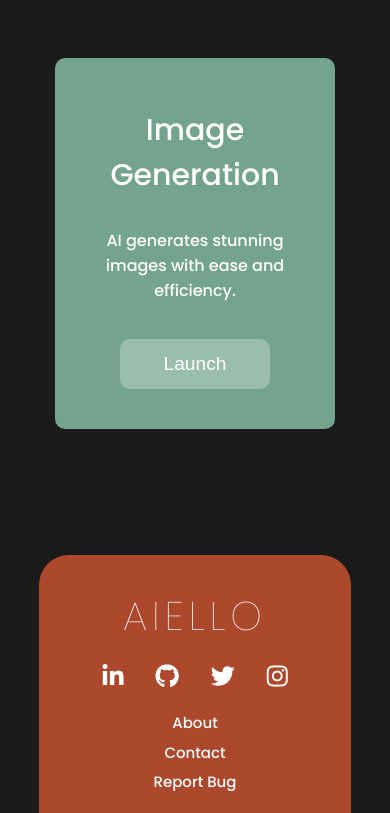
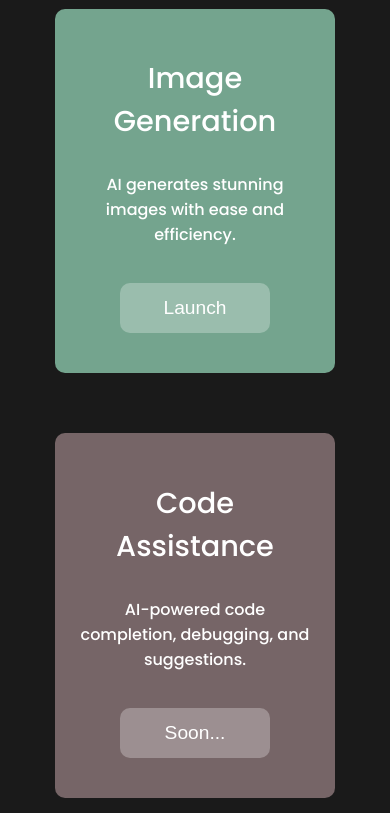
Before and after one commit to sagar803/Aiello-client, a React (Vite) app: page / in a window 390 px wide. Shown: the part 1271-2084 px from the top of the page. Built offline with nearby package versions, Linux system fonts and the light colour scheme.

Commit message:
Query page done with responsiveness

```diff
--- a/index.html
+++ b/index.html
@@ -5,6 +5,7 @@
     <meta name="viewport" content="width=device-width, initial-scale=1.0" />
     <link rel="preconnect" href="https://fonts.googleapis.com" />
     <link rel="preconnect" href="https://fonts.gstatic.com" crossorigin />
+    <link rel="icon" href="./src/asset/logo.png" />
     <link
       href="https://fonts.googleapis.com/css2?family=Poppins:ital,wght@0,100;0,300;0,500;1,100;1,400;1,500&display=swap"
       rel="stylesheet"
--- a/src/App.css
+++ b/src/App.css
@@ -2,17 +2,3 @@ body{
     background-color: #1a1a1a ;
     color: white;
 }
-
-@keyframes query {
-    0%   {transform: rotate(0deg);}
-    50% {transform: rotate(180deg);}
-    100%   {transform: rotate(0deg);}
-}
-.query-loading{
-    margin: 10px;
-    width: 20px;
-    height: 20px;
-    border: 5px dotted black;
-    border-radius: 50%;
-    animation: query 2s infinite linear;
-}
--- a/src/components/Footer.css
+++ b/src/components/Footer.css
@@ -1,5 +1,5 @@
 footer{
-    background-color: #ac482c ;
+    background-color: #2e313eab;
     display: flex;
     flex-direction: column;
     align-items: center;
@@ -35,10 +35,11 @@ a{
 }
 
 /*social-links*/
-
+.social-icons-anchor, a{
+    margin: 1.5rem;
+}
 i{
     font-size: 20px;
-    margin: 0 1.5rem;
 }
 /**/
 .navigation{
@@ -47,7 +48,7 @@ i{
     padding: 0;
 }
 .navigation li{
-    margin: 1rem 1.5rem;
+    margin: 1rem 0;
 }
 hr{
     width: 50%;
@@ -55,15 +56,17 @@ hr{
 
 /* For mobiles*/
 @media (max-width: 900px) {
+    .social-icons-anchor, a{
+        margin: 0.7rem;
+    }
     i{
         font-size: 1.5rem;
-        margin: 0.2rem 1rem 0.2rem 1rem;
     }
     .navigation{
         flex-direction: column;
     }
     .navigation li{
-        font-size: 15px ;
+        font-size:15px ;
         text-align: center;
         margin: 0.2rem;
     }
--- a/src/components/Footer.jsx
+++ b/src/components/Footer.jsx
@@ -5,7 +5,7 @@ export const Footer = () => {
   return (
     <footer>
         <p className='logo'>AIELLO</p>
-        <div className='.social-icons'>
+        <div className='.social-icons-anchor'>
             <a href=""><i class="fa-brands fa-linkedin-in"></i></a>
             <a href=""><i class="fa-brands fa-github"></i></a>
             <a href=""><i class="fa-brands fa-twitter"></i></a>
--- a/src/scenes/Home.css
+++ b/src/scenes/Home.css
@@ -56,32 +56,35 @@ ac482c
 .image-card{
     background-color: #85bea4d7;
 }
+.code-card{
+    background-color: #8a7577d2;
+}
 
 .card{
     max-width: 95%;
-    width: 250px;
+    width: 180px;
     margin: 50px;
     border-radius: 10px;
     text-align: center;
-    padding: 50px;
+    padding: 30px 50px;
 }
 .card-heading{
-    font-size: 30px;
+    font-size: 1.8rem;
 }
 .card button{
+    font-size: 1rem;
     color: rgb(255, 255, 255);
-    font-size: 1.5rem;
+    font-size: 1.2rem;
     border: none;
     border-radius: 10px;
-    height: 60px;
-    width: 200px;
+    height: 50px;
+    width: 100%;
     background-color: #ffffff46;
     margin: 20px 0;
 }
 .card button:hover {
     box-shadow: 0px 0px 1px 1px rgba(255, 255, 255, 0.918);
 }
-
 
 @media (max-width: 950px) {
     .main-logo{
--- a/src/scenes/Home.jsx
+++ b/src/scenes/Home.jsx
@@ -35,6 +35,11 @@ export const Home = (Props) => {
                     <p className="card-des">AI generates stunning images with ease and efficiency.</p>
                     <button onClick={imagePage}>Launch</button>
                 </div>
+                <div className='card code-card'>
+                    <p className='card-heading'>Code Assistance</p>
+                    <p className="card-des">AI-powered code completion, debugging, and suggestions.</p>
+                    <button >Soon...</button>
+                </div>
             </div>
             {/*
             <div className='cta'>
--- a/src/scenes/Image.jsx
+++ b/src/scenes/Image.jsx
@@ -2,6 +2,7 @@ import React from 'react'
 import { useState } from 'react'
 import { ImageWidget } from '../components/widgets/ImageWidget.jsx';
 import { ImageLoading } from '../components/widgets/ImageLoading.jsx';
+import './Image.css'
 //import { apiUrl } from '../api.js';
 
 export const Image = () => {
@@ -48,7 +49,7 @@ export const Image = () => {
                 <option value="4">4</option>
                 <option value="5">5</option>
             </select>
-          <button>Generate Image</button>
+          <button>Go</button>
         </form>
         {loading && <ImageLoading/>}
         {promptResult.map((image) => <ImageWidget key={image.id} url={image.url} />)}
--- a/src/scenes/Query.css
+++ b/src/scenes/Query.css
@@ -1,3 +1,70 @@
 main{
-    min-height: 100vh;
+    min-height: 30rem;
+    align-items: center;
+    transition: 0.2s linear;
 }
+h1{
+
+    font-weight: 100;
+    font-size: 3.5rem;
+}
+form{
+    display: flex;
+    align-items: center;
+}
+form input{
+    background-color: #2e313e44;
+    color: grey;
+    margin: 5px;
+    width:400px;
+    min-width: 200px;
+    height: 50px;
+    border-radius: 50px;
+    border: none;
+    padding-left:20px;
+    border: 1px solid grey;
+}
+form button{
+    color: grey;
+    background-color: #2e313e44;
+    border-radius: 50px;
+    height: 50px;
+    width: 50px;
+    border: 4px double grey;
+    cursor: pointer;
+}
+.query-result{
+    margin: 50px;
+    min-height: 100px;
+    border-radius: 15px;
+    background-color: #2e313e9b;
+    padding: 30px;
+    width: 800px;
+    max-width: 80%;
+    color: rgb(201, 201, 201);
+    font-weight: 100;
+}
+
+.loader {
+    border: 5px dotted rgba(255, 255, 255, 0.7);
+    border-radius: 50%;
+    width: 50px;
+    height: 50px;
+    animation: spin 2s linear infinite;
+  }
+
+  @keyframes spin {
+    to {
+      transform: rotate(360deg);
+    }
+  }
+
+
+@media (max-width: 900px){
+    h1{
+        font-size: 2.3rem;
+    }
+    form input{
+        width:200px;
+    }
+}
--- a/src/scenes/Query.jsx
+++ b/src/scenes/Query.jsx
@@ -29,18 +29,23 @@ export const Query = () => {
       const data = await response.json();
       setPromptResult(data.result);
     }
+    const nullInputHandler = (event) => {
+      event.preventDefault();
+    }
     const handleChange = (event) => {
       setPrompt(event.target.value);
     }
-
+    //<i class="fa-regular fa-arrow-right-to-arc"></i>
     return (
-      <main>
-        <form onSubmit={handleSubmit}>
+      <main style={{  padding : promptResult? '2rem 15px' : '10rem 15px' }}>
+        <h1 >Get Chat Assistance</h1>
+        <form onSubmit={prompt ? handleSubmit : nullInputHandler}>
           <input placeholder='Hi! Prompt Me...' type="text" value={prompt} onChange={handleChange} onSubmit={handleSubmit}/>
-          <button>Submit</button>
-          {loading && (<div className='query-loading'></div>)}
+          <button className={loading ? 'loader' : ''}></button>
         </form>
-        <p>{promptResult}</p>
+        <p className='query-result' style={{ display: promptResult ? 'block' : 'none' }}>
+          {promptResult}
+        </p>
       </main>
     )
 }
```
Also changed, not shown: src/scenes/Image.css (added).
